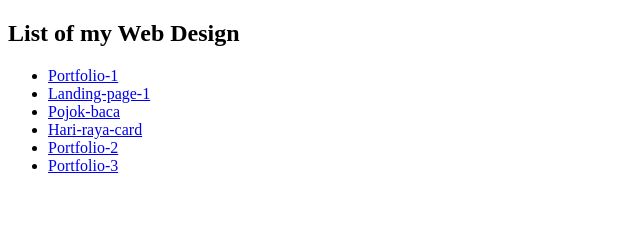
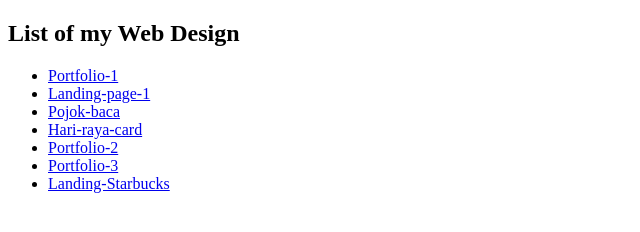
Before and after one commit to devxdreus/devxdreus.github.io, a plain HTML site: page index.html in a window 1280 px wide. Shown: the whole page, without its empty margins (0-640 px from the left). Drawn offline with Linux system fonts and the light colour scheme.

Commit message:
add landing-starbucks link

```diff
--- a/index.html
+++ b/index.html
@@ -16,6 +16,7 @@
     <li><a href="https://devxdreus.github.io/card-eid-mubarak/">Hari-raya-card</a></li>
     <li><a href="https://devxdreus.github.io/web-portfolio-2/">Portfolio-2</a></li>
     <li><a href="https://devxdreus.github.io/web-portfolio-3/">Portfolio-3</a></li>
+    <li><a href="https://devxdreus.github.io/landing-starbucks/">Landing-Starbucks</a></li>
   </ul>
 </body>
 
```
